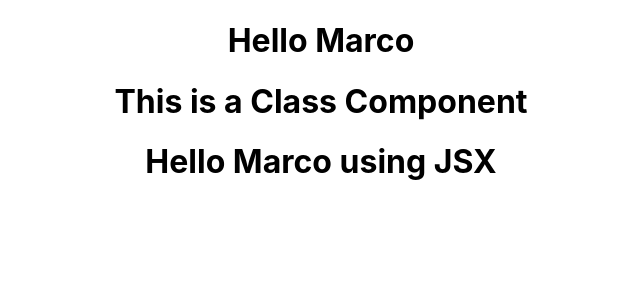
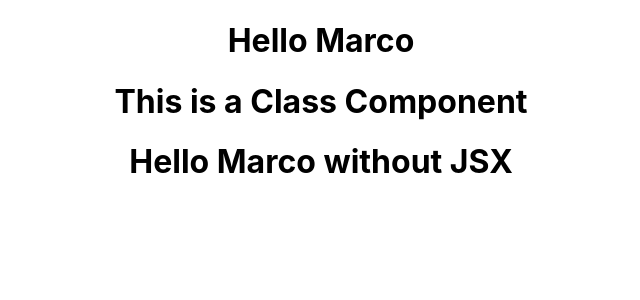
Before and after one commit to ParveenDavid2394/my-app, a React (Create React App) app: page / in a window 1280 px wide. Shown: the top 300 px of the page, without its empty margins (319-959 px from the left). Built offline with nearby package versions, Linux system fonts and the light colour scheme.

Commit message:
added id and class attribute

```diff
--- a/src/components/Hello.js
+++ b/src/components/Hello.js
@@ -3,13 +3,21 @@
 import React from 'react';
 
 // example utilising JSX
-const Hello = () => {
+// const Hello = () => {
+//     return (
+//         <div>
+//             <h1>
+//                 Hello Marco using JSX
+//             </h1>
+//         </div>
+//     );
+// }
+
+// example without using JSX
+const Hello = () =>{
     return (
-        <div>
-            <h1>
-                Hello Marco using JSX
-            </h1>
-        </div>
+        React.createElement('div', { id: 'div-id', className: 'div-class'},
+        React.createElement('h1', null, 'Hello Marco without JSX'))
     );
 }
 
```
